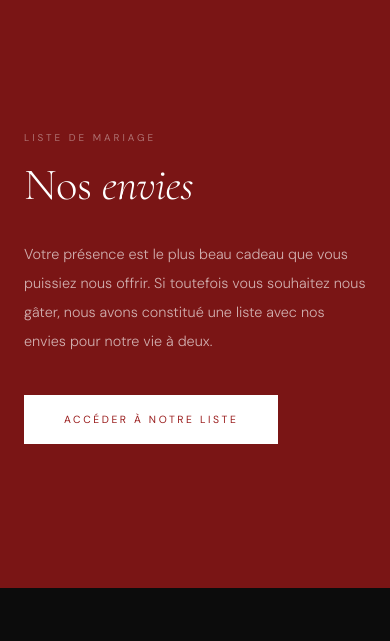
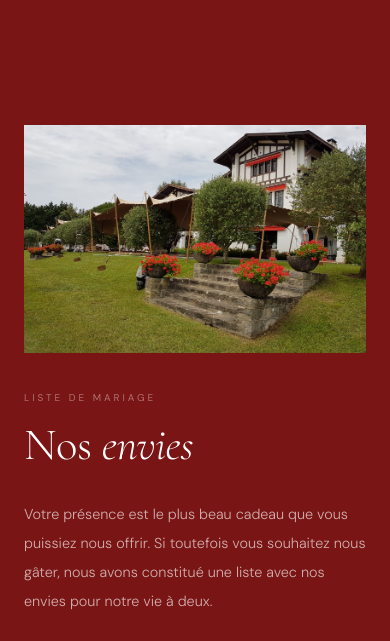
Before and after one commit to inesmas31/Mariage, a plain HTML site: page index.html in a window 390 px wide. Shown: the part 9820-10461 px from the top of the page. Drawn offline with nearby package versions, Linux system fonts and the light colour scheme.

Commit message:
Ajout photo dans liste de mariage

```diff
--- a/index.html
+++ b/index.html
@@ -245,12 +245,14 @@
       padding: 9rem 0; position: relative; overflow: hidden;
     }
     .liste-layout {
-      display: flex; justify-content: flex-end;
+      display: grid; grid-template-columns: 1fr 1fr;
+      gap: 6rem; align-items: center;
       position: relative; z-index: 1;
     }
-    .liste-right {
-      max-width: 520px;
+    .liste-photo {
+      width: 100%; aspect-ratio: 4/5; object-fit: cover; display: block;
     }
+    .liste-right { max-width: 520px; }
     #liste .kicker { color: rgba(255,255,255,0.4); margin-bottom: 1.2rem; }
     #liste .headline { color: #fff; margin-bottom: 2rem; }
     .liste-right p {
@@ -433,7 +435,8 @@
       .lieu-photos-strip { height: 300px; }
       .galerie-masonry { grid-template-columns: 1fr 1fr; grid-template-rows: auto; }
       .gal-item { grid-column: auto !important; grid-row: auto !important; aspect-ratio: 1; }
-      .liste-layout { grid-template-columns: 1fr; gap: 3rem; }
+      .liste-layout { grid-template-columns: 1fr; gap: 2rem; }
+      .liste-photo { aspect-ratio: 3/2; }
       .infos-grid { grid-template-columns: 1fr; }
       .heberg-cat { grid-template-columns: 1fr; gap: 2rem; }
       .hotel-row { flex-direction: column; gap: 0.3rem; }
@@ -891,6 +894,7 @@
   <section id="liste">
     <div class="wrap">
       <div class="liste-layout">
+        <img src="IMG-20251120-WA0011.jpg" alt="Domaine Elhorria" class="liste-photo">
         <div class="liste-right">
           <span class="kicker">Liste de mariage</span>
           <h2 class="headline" style="color:#fff;">Nos <em>envies</em></h2>
```
